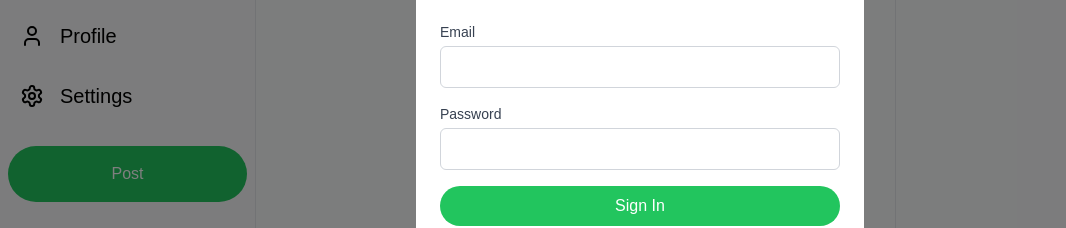
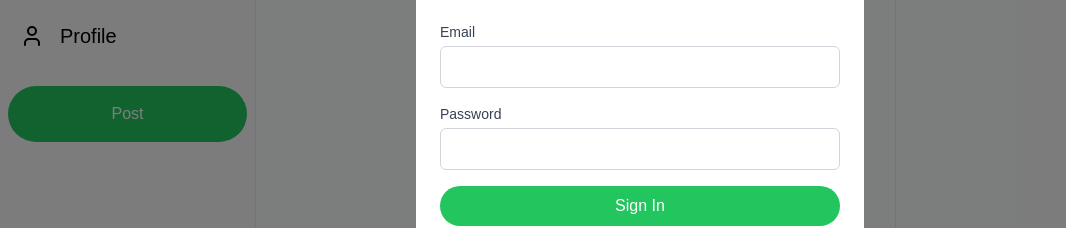
Before and after one commit to NicolasLewin/social-media, a Next.js app: page / in a window 1280 px wide. Shown: the part 286-514 px from the top of the page, without its empty margins (0-1066 px from the left). Built offline with nearby package versions, Linux system fonts and the light colour scheme; no server answers; the database is empty.

Commit message:
removed settings in sidebar

```diff
--- a/components/Sidebar.tsx
+++ b/components/Sidebar.tsx
@@ -1,6 +1,6 @@
 "use client"
 
-import { Bell, Home, Mail, PenSquare, Search, Settings, User } from "lucide-react";
+import { Bell, Home, Mail, PenSquare, Search, User } from "lucide-react";
 import NavItem from "@/components/NavItem";
 import { ThemeToggle } from "@/providers/ThemeProvider";
 import { useState } from "react";
@@ -27,7 +27,6 @@ export default function Sidebar({ children }: SidebarProps) {
             <NavItem icon={Bell} label="Notifications" />
             <NavItem icon={Mail} label="Messages" />
             <NavItem icon={User} label="Profile" href="/profile" />
-            <NavItem icon={Settings} label="Settings" />
           </div>
           <button
             onClick={() => setIsPostModalOpen(true)}
```
